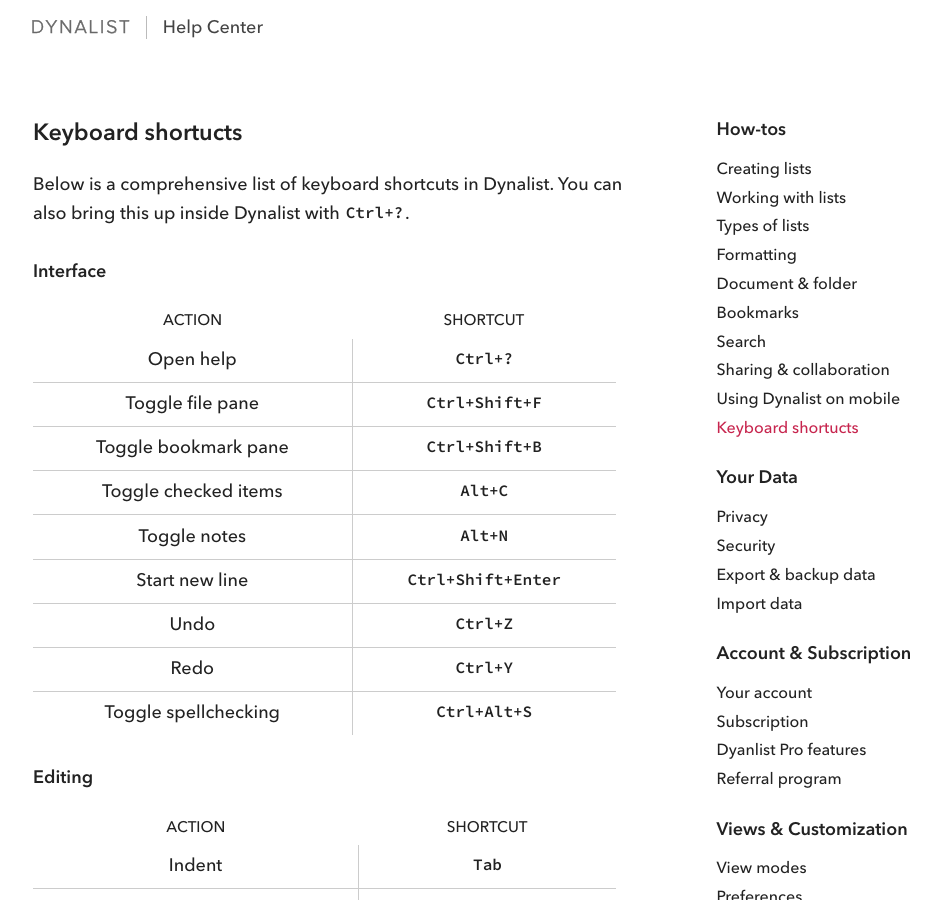
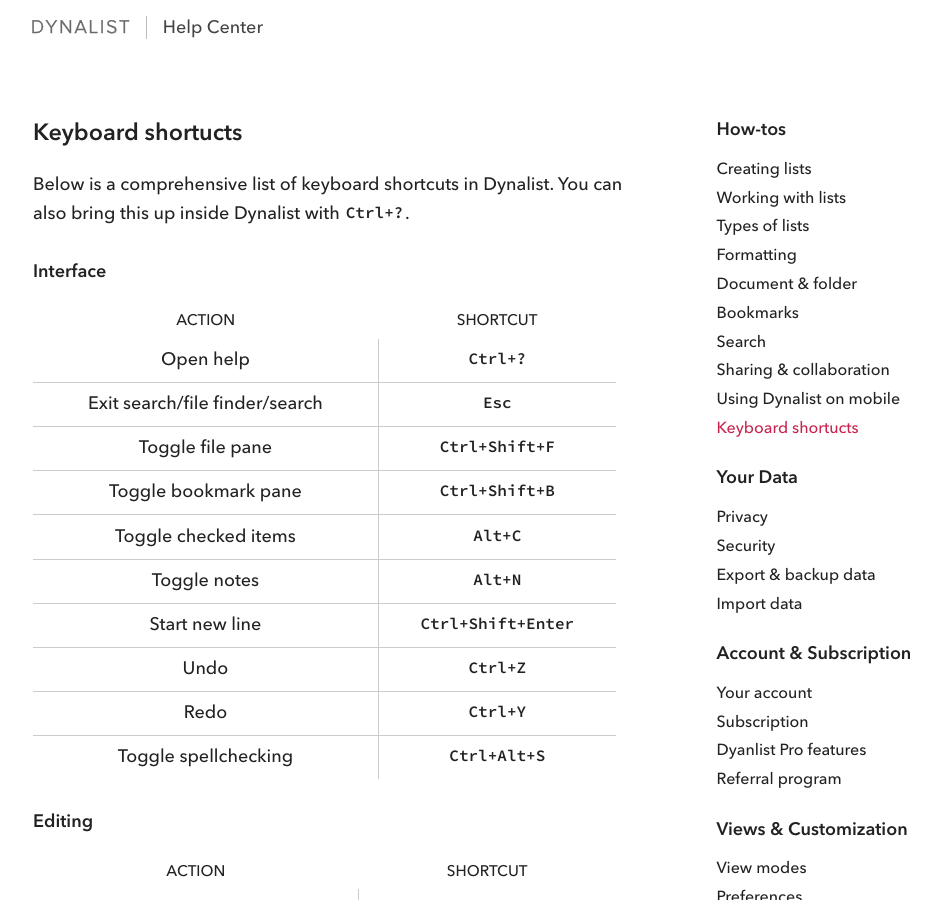
Before and after one commit to mdrain/dynalist-help, a Jekyll site: the page built from _articles/keyboard-shortcuts.md, in a window 1280 px wide and 900 px high. Shown: the whole window, without its empty margins (178-1119 px from the left). Built offline with Jekyll 4.4.1, drawn with Linux system fonts in a browser that asks for light colours.

Commit message:
Made additions to files and shortcuts page; formatted tab

```diff
--- a/_articles/keyboard-shortcuts.md
+++ b/_articles/keyboard-shortcuts.md
@@ -8,73 +8,81 @@
 
 #### Interface
 
-| Action        | Shortcut           |
-| ------------- |---------------|
-| Open help        | `Ctrl+?` |
-| Toggle file pane      | `Ctrl+Shift+F`      |
-| Toggle bookmark pane      | `Ctrl+Shift+B`      |
-| Toggle checked items      | `Alt+C`      |
-| Toggle notes     | `Alt+N`      |
-| Start new line      | `Ctrl+Shift+Enter`      |
-| Undo      | `Ctrl+Z`      |
-| Redo      | `Ctrl+Y`      |
-| Toggle spellchecking      | `Ctrl+Alt+S`      |
+| Action                         | Shortcut           |
+|--------------------------------|--------------------|
+| Open help                      | `Ctrl+?`           |
+| Exit search/file finder/search | `Esc`              |
+| Toggle file pane               | `Ctrl+Shift+F`     |
+| Toggle bookmark pane           | `Ctrl+Shift+B`     |
+| Toggle checked items           | `Alt+C`            |
+| Toggle notes                   | `Alt+N`            |
+| Start new line                 | `Ctrl+Shift+Enter` |
+| Undo                           | `Ctrl+Z`           |
+| Redo                           | `Ctrl+Y`           |
+| Toggle spellchecking           | `Ctrl+Alt+S`       |
+
 
 #### Editing
 
-| Action        | Shortcut           |
-| ------------- |---------------|
-| Indent        | `Tab` |
-| Unindent      | `Shift+Tab`      |
-| Delete item      | `Ctrl+Shift+Backspace`      |
-| Switch between item and note      | `Shift+Enter`      |
-| Mark as done      | `Ctrl+Enter`      |
-| Start new line      | `Ctrl+Shift+Enter`      |
-| Undo      | `Ctrl+Z`      |
-| Redo      | `Ctrl+Y`      |
-| Toggle spellchecking      | `Ctrl+Alt+S`      |
+| Action                       | Shortcut               |
+|------------------------------|------------------------|
+| Indent                       | `Tab`                  |
+| Unindent                     | `Shift+Tab`            |
+| Delete item                  | `Ctrl+Shift+Backspace` |
+| Switch between item and note | `Shift+Enter`          |
+| Mark as done                 | `Ctrl+Enter`           |
+| Start new line               | `Ctrl+Shift+Enter`     |
+| Undo                         | `Ctrl+Z`               |
+| Redo                         | `Ctrl+Y`               |
+| Toggle spellchecking         | `Ctrl+Alt+S`           |
+
 
 #### Modifying lists
 
-| Action        | Shortcut           |
-| ------------- |---------------|
-| Expand/collapse      | `Ctrl+.`      |
-| Expand/collapse all      | `Ctrl+Shift+.`      |
-| Toggle checklist      | `Ctrl+Alt+C`      |
-| Toggle numbered list      | `Ctrl+Alt+N`      |
+| Action               | Shortcut       |
+|----------------------|----------------|
+| Expand/collapse      | `Ctrl+.`       |
+| Expand/collapse all  | `Ctrl+Shift+.` |
+| Toggle checklist     | `Ctrl+Alt+C`   |
+| Toggle numbered list | `Ctrl+Alt+N`   |
+
 
 #### Selecting
 
-| Action        | Shortcut           |
-| ------------- |---------------|
-| Select this and previous item      | `Shift+Up`      |
-| Select this and next item      | `Shift+Down`      |
-| Select everything | `Ctrl+Shift+A` |
+| Action                        | Shortcut       |
+|-------------------------------|----------------|
+| Select this and previous item | `Shift+Up`     |
+| Select this and next item     | `Shift+Down`   |
+| Select everything             | `Ctrl+Shift+A` |
+
 
 #### Navigating & moving
 
-| Action        | Shortcut           |
-| ------------- |---------------|
-| Zoom in      | `Ctrl+]`      |
-| Zoom out      | `Ctrl+[`      |
-| Swap with previous      | `Ctrl+Up`      |
-| Swap with next      | `Ctrl+Down`      |
+| Action             | Shortcut    |
+|--------------------|-------------|
+| Zoom in            | `Ctrl+]`    |
+| Zoom out           | `Ctrl+[`    |
+| Swap with previous | `Ctrl+Up`   |
+| Swap with next     | `Ctrl+Down` |
+| Copy list          | `Ctrl+Drag` |
+
 
 #### Formatting
 
-| Action        | Shortcut           |
-| ------------- |---------------|
-| Bold      | `Ctrl+B`      |
-| Italic      | `Ctrl+I`      |
-| Code      | `Ctrl+Backtick`      |
-| LaTeX      | `Ctrl+L`      |
+| Action             | Shortcut         |
+|--------------------|------------------|
+| Bold               | `Ctrl+B`         |
+| Italic             | `Ctrl+I`         |
+| Code               | `Ctrl+Backtick`  |
+| LaTeX              | `Ctrl+L`         |
 | Make heading 1/2/3 | `Ctrl+Alt+1/2/3` |
-| Clear heading | `Ctrl+Alt+0` |
+| Clear heading      | `Ctrl+Alt+0`     |
+
 
 #### Search
 
-| Action        | Shortcut           |
-| ------------- |---------------|
-| Search within document      | `Ctrl+F`      |
-| Search everywhere (while in search bar)      | `Ctrl+Enter`      |
-| Open file finder      | `Ctrl+O`      |
+| Action                                  | Shortcut     |
+|-----------------------------------------|--------------|
+| Search within document                  | `Ctrl+F`     |
+| Search everywhere (while in search bar) | `Ctrl+Enter` |
+| Open file finder                        | `Ctrl+O`     |
```
Also changed, not shown: _articles/files.md (+10 -0 lines).
